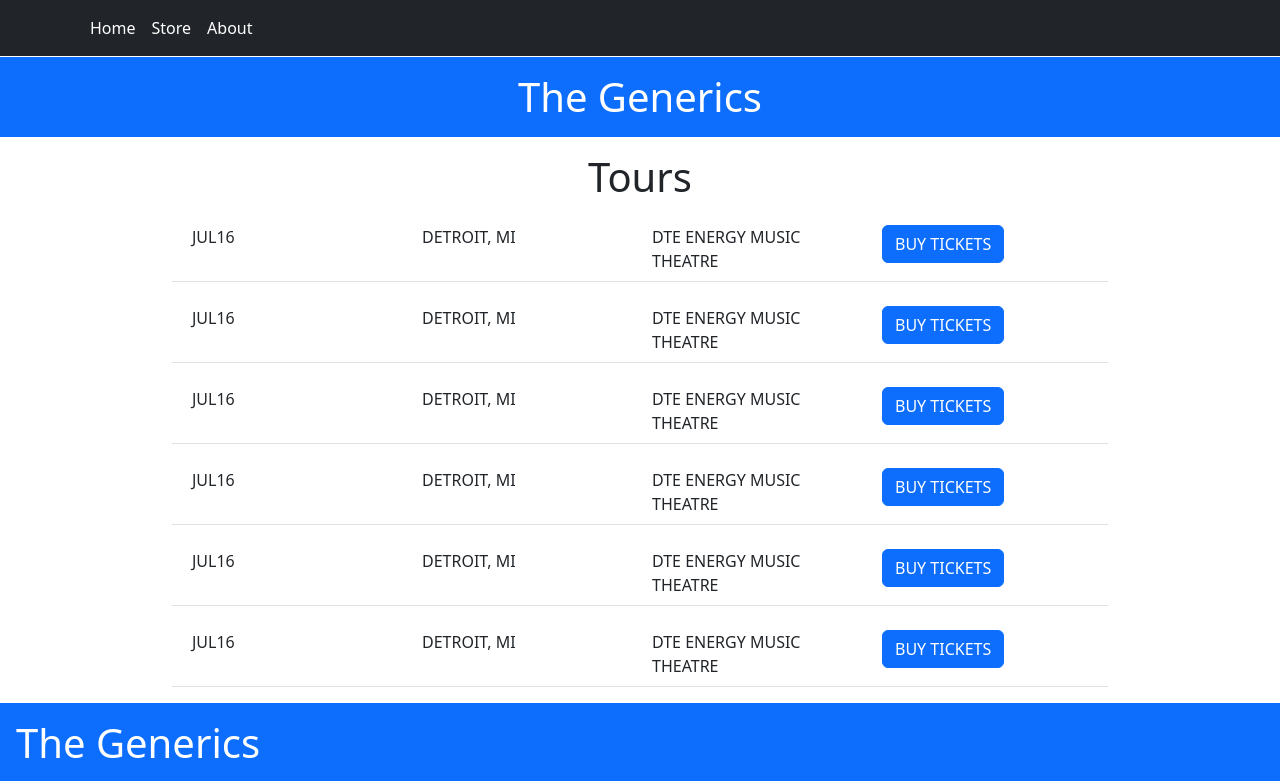
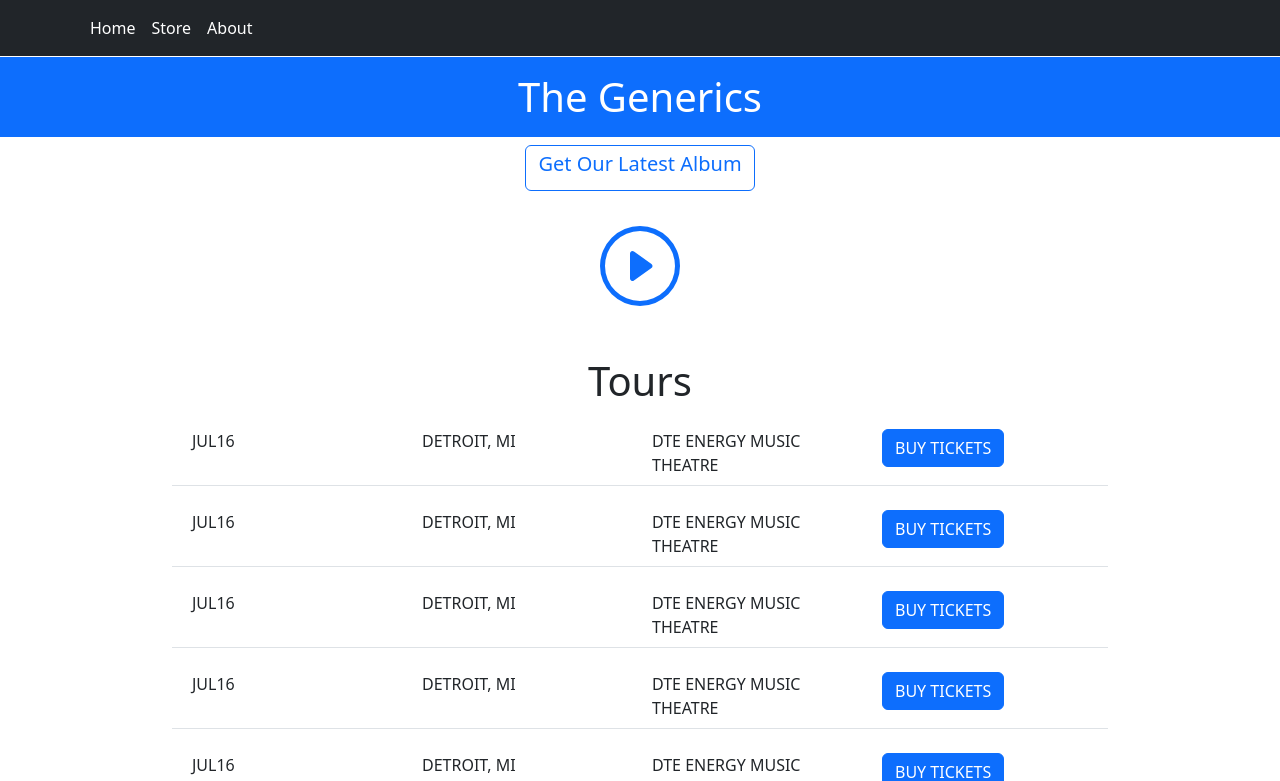
Before and after one commit to Abhishekgupta011/ewebsite, a React (Create React App) app: page / in a window 1280 px wide. Shown: the top 781 px of the page. Built offline with nearby package versions, Linux system fonts and the light colour scheme.

Commit message:
ecommerce website

```diff
--- a/src/Components/Layout/Home.js
+++ b/src/Components/Layout/Home.js
@@ -1,13 +1,38 @@
-import React from "react";
+import React, { Fragment } from "react";
 import { Button, Col, Container, Row } from "react-bootstrap";
 import HomeElements from "./HomeElemts";
+import { BsPlayCircle } from "react-icons/bs";
 
 const Home = () => {
   return (
+    <Fragment>
+      <div
+
+        className=" d-flex justify-content-center align-items-center"
+      >
+        <button className="btn btn-outline-primary">
+          <h5>Get Our Latest Album</h5>
+        </button>
+      </div>
+      <div
+        style={{
+          height: "150px",
+          backgroundColor: "#FFFFFF",
+        }}
+        className="d-flex justify-content-center align-items-center"
+      >
+        <a href="#">
+          <BsPlayCircle size="80px" />
+        </a>
+      </div>
       <Container className="col-9 mt-3">
         <h1 className="text-center mb-3">Tours</h1>
         {HomeElements.map((item) => (
-        <Row key={item.id} xs={4} className="border-bottom p-2 pr-0 ms-0 me-0 mb-3">
+          <Row
+            key={item.id}
+            xs={4}
+            className="border-bottom p-2 pr-0 ms-0 me-0 mb-3"
+          >
             <Col>{item.date}</Col>
             <Col>{item.location}</Col>
             <Col>{item.description}</Col>
@@ -17,6 +42,7 @@ const Home = () => {
           </Row>
         ))}
       </Container>
+    </Fragment>
   );
 };
 
```
Lines whose indentation alone changed are shown as unchanged.
